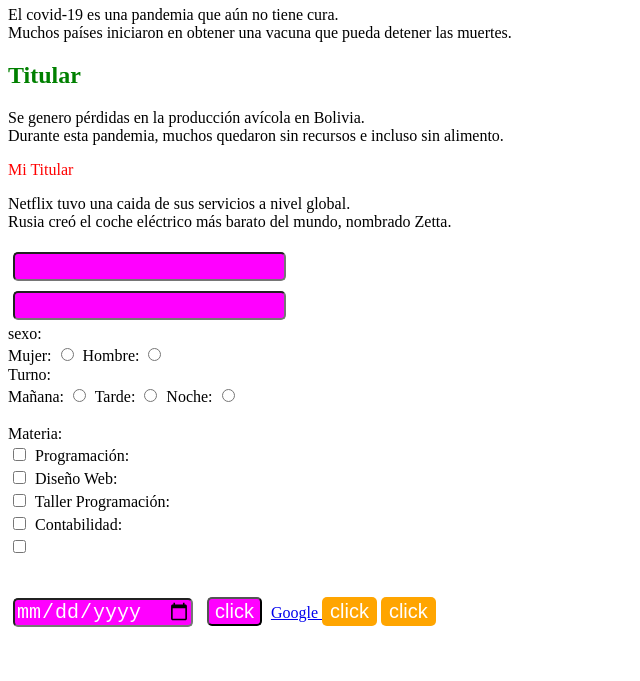
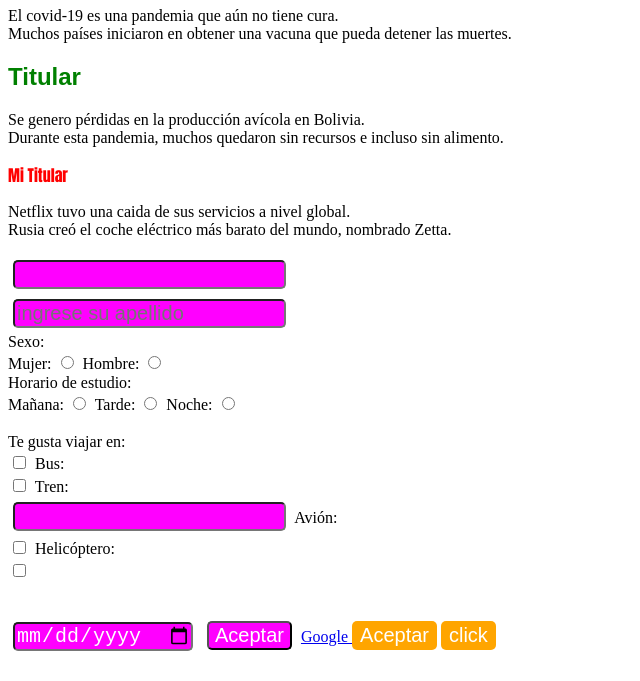
Before and after one commit to Jho-coder/Proyecto-Jonatan, a plain HTML site: page Index.html in a window 1280 px wide. Shown: the part 119-800 px from the top of the page, without its empty margins (0-640 px from the left). Drawn offline with Linux system fonts and the light colour scheme.

Commit message:
Update Index.html

```diff
--- a/Index.html
+++ b/Index.html
@@ -10,25 +10,22 @@
 			background-color: lightblue;
 			font-family: Andale Mono, monospace;
 		}
-
 		#one {
 			color: blue;
-
+			font-family: Florence, cursive;
 		}
-
 		#two {
 			color: purple;
-
+			font-family: Times, serif;
 		}
-
 		#three {
 			color: green;
+			font-family: Arial, sans-serif;
 		}
-
 		#four {
 			color: red;
+			font-family: Impact, fantasy;
 		}
-
 		input {
 			background-color: magenta;
 			color: white;
@@ -36,7 +33,6 @@
 			font-size: 20px;
 			border-radius: 5px;
 		}
-
 		button {
 			color: white;
 			font-size: 20px;
@@ -44,12 +40,10 @@
 			border-color: transparent;
 			border-radius: 5px;
 		}
-
 		#size {
 			max-width: 500px;
 			max-height:
 		}
-
 	</style>
 	<body>
 		<div id="size">
@@ -69,11 +63,11 @@
 
 
 	<form action="">
-		<input type="text" name="escriba su nombre">
+		<input type="text" placheholder="ingrese su nombre">
 		<br>
-		<input type="text" name="escriba su apellido"> <br>
+		<input type="text" placeholder="ingrese su apellido"> <br>
 
-		<label>sexo: <br>
+		<label> Sexo: <br>
 			<label> Mujer: </label>
 			<input type="radio" name="Genero" id="">
 			<label> Hombre: </label>
@@ -81,7 +75,7 @@
 		</label>
 		<br>
 
-		<label> Turno: <br>
+		<label> Horario de estudio: <br>
 			<label> Mañana: </label>
 			<input type="radio" name="Turno" id="">
 			<label> Tarde: </label>
@@ -90,22 +84,22 @@
 			<input type="radio" name="Turno" id="">
 		</label> <br> <br>
 
-		<label> Materia: </label> <br>
-		<input type="checkbox" name="Materia" id="">
-		<label> Programación: </label> <br>
-		<input type="checkbox" name="Materia" id="">
-		<label> Diseño Web: </label> <br>
-		<input type="checkbox" name="Materia" id="">
-		<label> Taller Programación: </label> <br>
-		<input type="checkbox" name="Materia" id="">
-		<label> Contabilidad: </label> <br>
-		<input type="checkbox" name="Materia" id=""> <br>
+		<label> Te gusta viajar en: </label> <br>
+		<input type="checkbox" name="Viaje" id="">
+		<label> Bus: </label> <br>
+		<input type="checkbox" name="Viaje" id="">
+		<label> Tren: </label> <br>
+		<input type="checkDbox" name="Viaje" id="">
+		<label> Avión: </label> <br>
+		<input type="checkbox" name="Viaje" id="">
+		<label> Helicóptero: </label> <br>
+		<input type="checkbox" name="Viaje" id=""> <br>
 	</form> <br>
 
 	<input type="date" name="" id="">
-	<input type="button" value="click">
+	<input type="button" value="Aceptar">
 	<a href="https://www.google.com"> Google </a>
-	<button disabled="disabled"> click </button>
+	<button disabled="disabled"> Aceptar </button>
 	<button type="reset"> click </button>
 	</body>
 </html>
```
